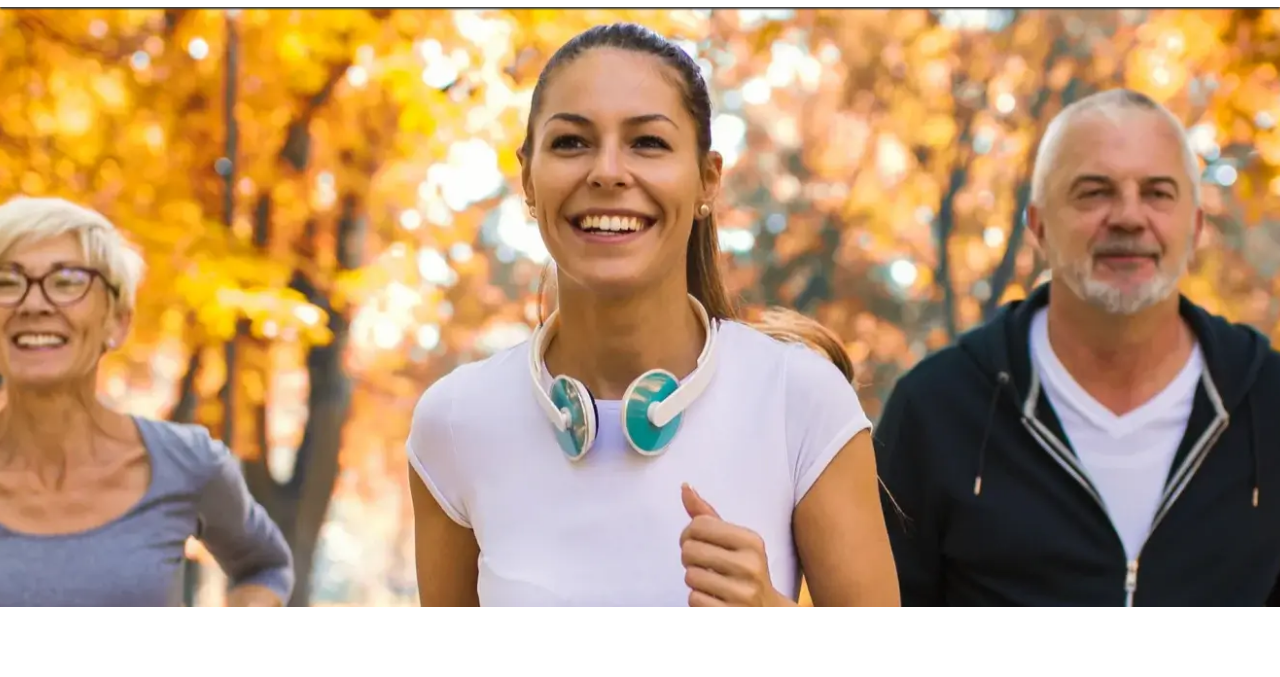
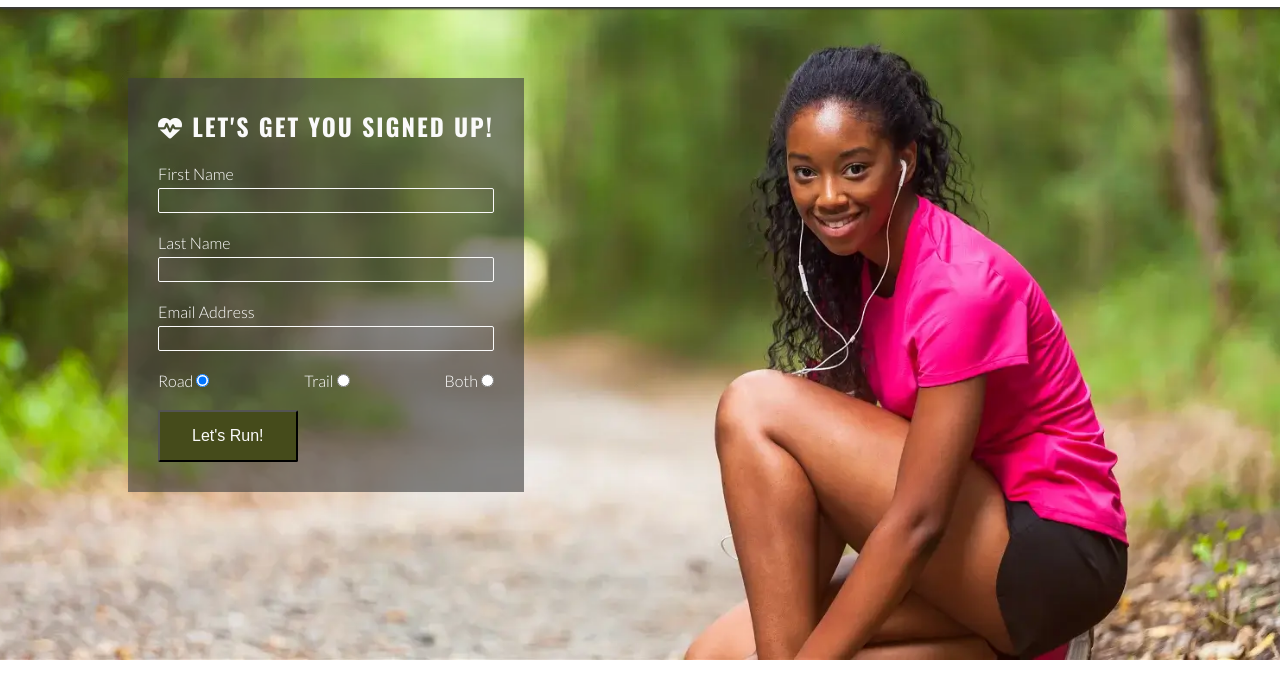
Before and after one commit to shrutijind/-love-running, a plain HTML site: page signup.html in a window 1280 px wide. Shown: the part 72-749 px from the top of the page. Drawn offline with nearby package versions, Linux system fonts and the light colour scheme.

Commit message:
sign up form and its style

```diff
--- a/assets/favicon1/css/styles.css
+++ b/assets/favicon1/css/styles.css
@@ -89,6 +89,8 @@
     /* Make main element take up any surplus space to push footer down */
     flex: 1 0 auto;
     margin-top: 47px;
+    display: flex;
+    flex-direction: column;
 }
 
 /* Hero section */
@@ -210,6 +212,78 @@
     padding: 5%;
     color: #3a3a3a;
 }
+/* Form */
+#signup {
+    background-image: url("../images/signup-image.webp");
+    background-size: cover;
+    background-position: 75%;
+    padding: 20px 10% 0 10%;
+    flex-grow: 1;
+}
+
+#signup-form {
+    color: #ffffff;
+    background-color: rgba(60, 60, 60, 0.6);
+    padding: 30px;
+}
+
+#signup-form>h2 {
+    color: #fafafa;
+    margin-bottom: 20px;
+}
+
+.text-input {
+    background: transparent;
+    color: #fafafa;
+    width: 100%;
+    height: 25px;
+    margin: 5px 0 20px 0;
+    border: 1px solid #fafafa;
+    border-radius: 2px;
+    padding: 0 5px;
+}
+
+.radio-buttons {
+    width: 100%;
+    display: flex;
+    justify-content: space-between;
+}
+
+.join-button {
+    margin-top: 20px;
+    border-radius: 2px;
+    padding: 15px 32px;
+    font-size: 100%;
+    background-color: #454b1b;
+    color: #fafafa;
+}
+
+/* Media query: tablets and larger (768px and up) */
+@media screen and (min-width: 768px) {
+    ...
+
+    /* Form */
+     #signup  {
+        background-position: center;
+        position: relative;
+    }
+
+    #signup-form {
+        max-width: 400px;
+        position: absolute;
+        left: 10%;
+        top: 150px;
+    }
+
+    .text-input:hover {
+        border-color: #f16c6b;
+    }
+
+    .join-button:hover {
+        background-color: #fafafa;
+        color: #454b1b;
+    }
+}
 
 /* Media query: large or landscape phones (576px and up) */
 @media screen and (min-width: 576px) {
--- a/signup.html
+++ b/signup.html
@@ -36,7 +36,35 @@
           </header>
      <!-- Main content -->
     <main>
-        <section id="hero"></section>
+     <section id="signup">
+            <form id="signup-form" method="POST" action="https://formdump.codeinstitute.net">
+                <h2><i class="fa-solid fa-heartbeat"></i> Let's get you signed up!</h2>
+                <label for="first-name">First Name</label>
+                <input type="text" name="first_name" id="first-name" class="text-input" required>
+                <br>
+                <label for="last-name">Last Name</label>
+                <input type="text" name="last_name" id="last-name" class="text-input" required>
+                <br>
+                <label for="email-address">Email Address</label>
+                <input type="email" name="email_address" id="email-address" class="text-input" required>
+                <br>
+                <div class="radio-buttons">
+                    <div>
+                        <label for="road">Road</label>
+                        <input type="radio" name="running_preference" id="road" value="road" required checked>
+                    </div>
+                    <div>
+                        <label for="trail">Trail</label>
+                        <input type="radio" name="running_preference" id="trail" value="trail" required>
+                    </div>
+                    <div>
+                        <label for="both">Both</label>
+                        <input type="radio" name="running_preference" id="both" value="both" required>
+                    </div>
+                </div>
+                <button type="submit" class="join-button">Let's Run!</button>
+            </form>
+        </section>
     </main>
     <footer>
 
```
Also changed, not shown: assets/favicon1/images/signup-image.webp (added).
